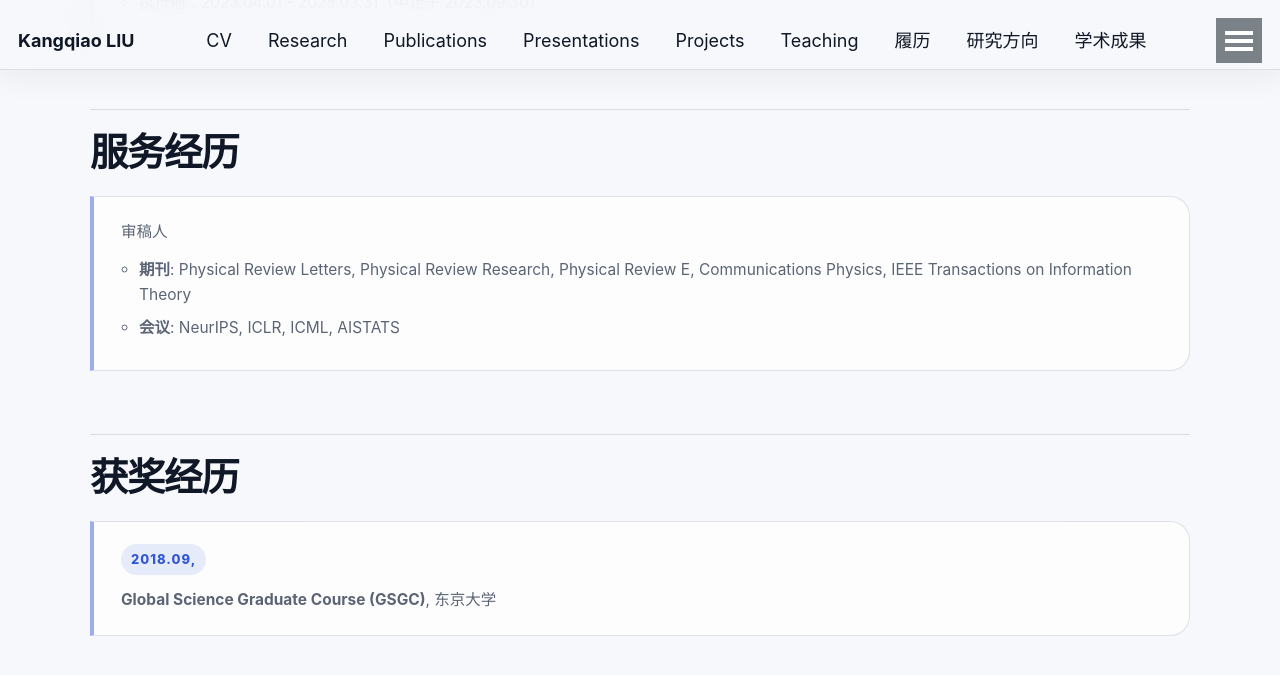
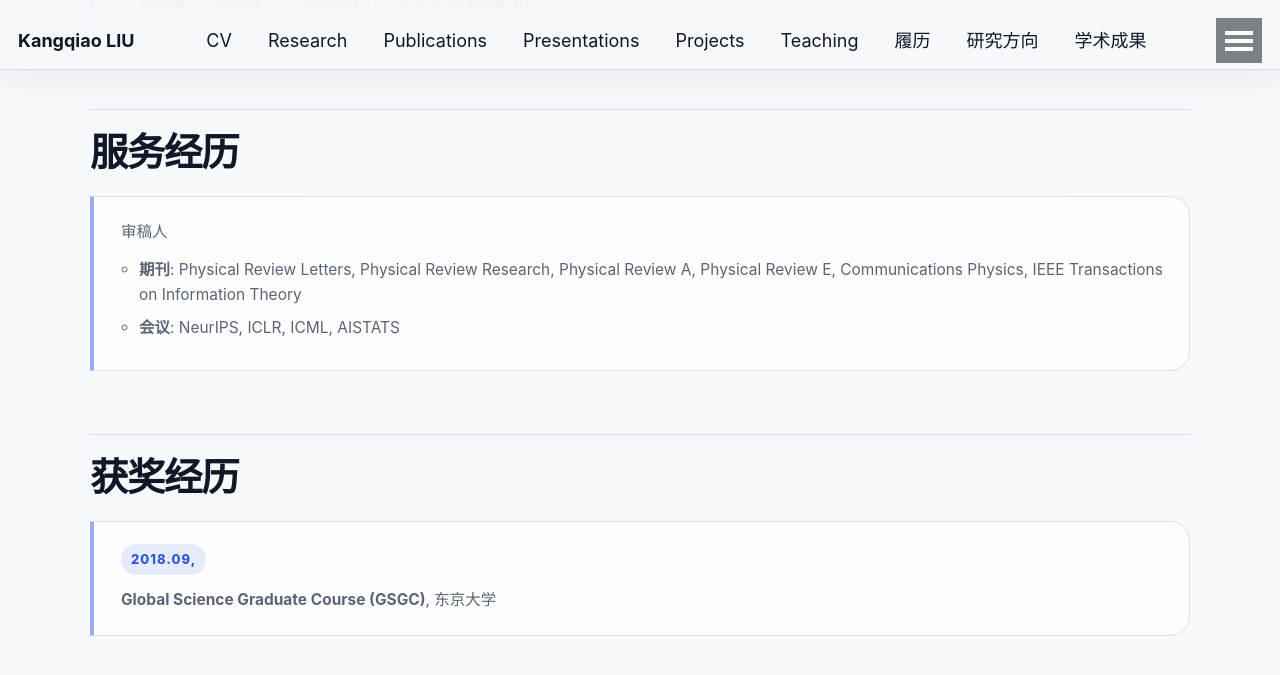
Before and after one commit to KangqiaoLiu/KangqiaoLiu.github.io, a Jekyll site: the page built from _pages/cv_zh.md, in a window 1280 px wide and 900 px high, scrolled down 3004 px. Shown: the top 675 px of the window. Built offline with Jekyll 4.4.1, drawn with Linux system fonts in a browser that asks for light colours.

Commit message:
Add Physical Review A to reviewer service in both CVs

```diff
--- a/_pages/cv_zh.md
+++ b/_pages/cv_zh.md
@@ -65,7 +65,7 @@ redirect_from:
 
 ## **服务经历**
 * 审稿人
-  * **期刊**: Physical Review Letters, Physical Review Research, Physical Review E, Communications Physics, IEEE Transactions on Information Theory
+  * **期刊**: Physical Review Letters, Physical Review Research, Physical Review A, Physical Review E, Communications Physics, IEEE Transactions on Information Theory
   * **会议**: NeurIPS, ICLR, ICML, AISTATS
 
 ## **获奖经历**
```
Also changed, not shown: _pages/cv.md (+1 -1 lines).
